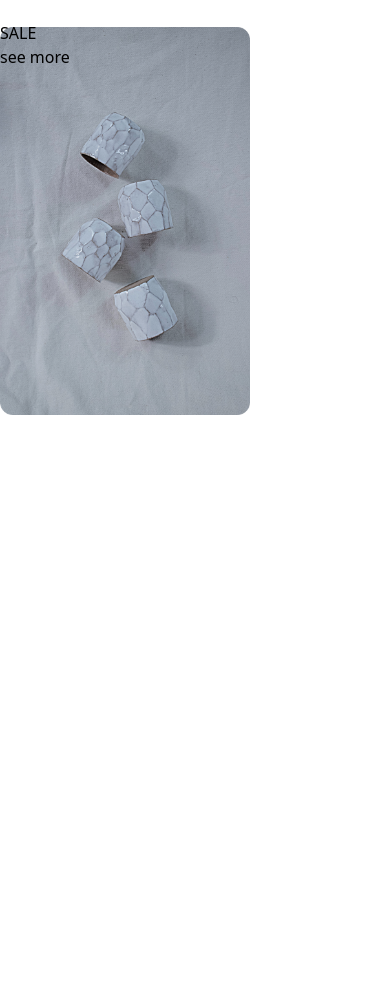
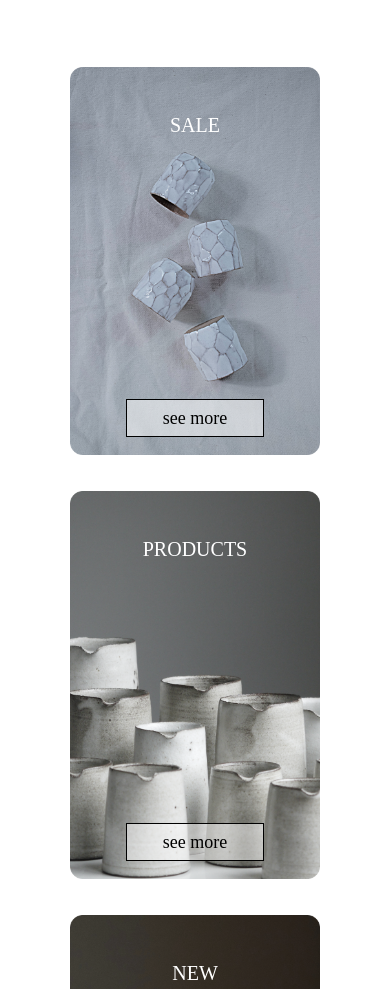
Before and after one commit to zofiaMrugalska/ClayIt, a website: page dist/index.html in a window 390 px wide. Shown: the part 67-1056 px from the top of the page. Before the commit the page ends 844 px from the top, so only its background shows below. Drawn offline with Linux system fonts and the light colour scheme; a web font is replaced by a local one.

Commit message:
products-categories-responsive

```diff
--- a/dist/index.html
+++ b/dist/index.html
@@ -118,12 +118,50 @@
     </nav>
 
     <!-- product categories div  -->
-    <section>
+    <section class="flex flex-col justify-center items-center gap-6 mt-10 md:flex-row lg:gap-[2%]">
       <div
-        class="bg-[url('/ceramic_webpage/photo-sale.png')] w-[250px] h-[400px] bg-center bg-contain bg-no-repeat"
+        class="bg-[url('/ceramic_webpage/photo-sale.png')] w-[250px] h-[400px] bg-center bg-contain bg-no-repeat lg:w-[370px] lg:h-[470px] xl:w-[450px] xl:h-[550px]"
       >
-        <h1 class="">SALE</h1>
-        <button>see more</button>
+        <div
+          class="flex flex-col justify-centers items-center p-[50px] gap-[260px] lg:gap-[320px] xl:gap-[380px]"
+        >
+          <h1 class="font-cormorant text-white text-xl md:text-3xl">SALE</h1>
+          <button
+            class="font-cormorant text-lg border-[1px] border-black py-1 px-9 bg-white bg-opacity-50 cursor-pointer active:translate-y-[3px] md:px-7 lg:text-2xl lg:px-12"
+          >
+            see more
+          </button>
+        </div>
+      </div>
+
+      <div
+        class="bg-[url('/ceramic_webpage/photo-products.png')] w-[250px] h-[400px] bg-center bg-contain bg-no-repeat lg:w-[370px] lg:h-[470px] xl:w-[450px] xl:h-[550px]"
+      >
+        <div
+          class="flex flex-col justify-centers items-center p-[50px] gap-[260px] lg:gap-[320px] xl:gap-[380px]"
+        >
+          <h1 class="font-cormorant text-white text-xl md:text-3xl">PRODUCTS</h1>
+          <button
+            class="font-cormorant text-lg border-[1px] border-black py-1 px-9 bg-white bg-opacity-50 cursor-pointer active:translate-y-[3px] md:px-7 lg:text-2xl lg:px-12"
+          >
+            see more
+          </button>
+        </div>
+      </div>
+
+      <div
+        class="bg-[url('/ceramic_webpage/photo-new.png')] w-[250px] h-[400px] bg-center bg-contain bg-no-repeat lg:w-[370px] lg:h-[470px] xl:w-[450px] xl:h-[550px]"
+      >
+        <div
+          class="flex flex-col justify-centers items-center p-[50px] gap-[260px] lg:gap-[320px] xl:gap-[380px]"
+        >
+          <h1 class="font-cormorant text-white text-xl md:text-3xl">NEW</h1>
+          <button
+            class="font-cormorant text-lg border-[1px] border-black py-1 px-9 bg-white bg-opacity-50 cursor-pointer active:translate-y-[3px] md:px-7 lg:text-2xl lg:px-12"
+          >
+            see more
+          </button>
+        </div>
       </div>
     </section>
 
```
Also changed, not shown: dist/output.css.
